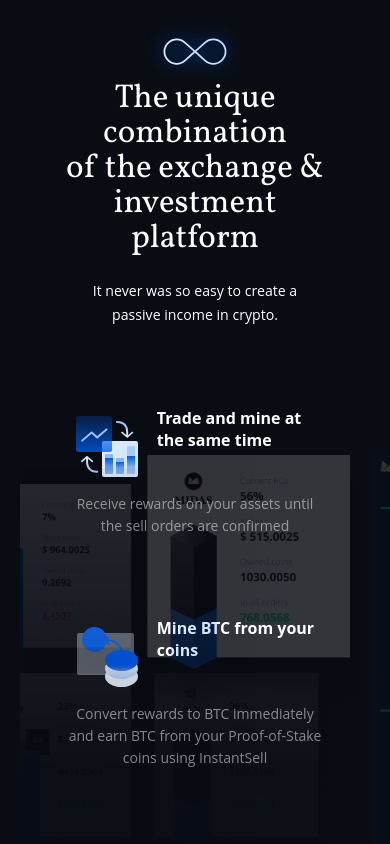
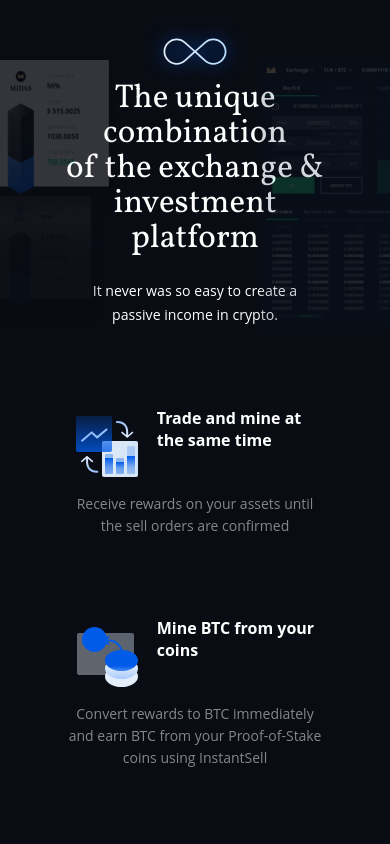
Before and after one commit to ZerdoX-x/combination-screen-test-task, a Vue app: page / in a window 390 px wide. Shown: the top 844 px of the page. Built offline with nearby package versions, Linux system fonts and the light colour scheme.

Commit message:
Background rewrote and now it's responsive

```diff
--- a/src/App.vue
+++ b/src/App.vue
@@ -22,6 +22,7 @@ export default {
   display flex
   overflow hidden
   min-height 100vh
+  position relative
 
 .app__content
   flex-grow 1
--- a/src/components/CombinationSection/-Background/CombinationSection-Background.vue
+++ b/src/components/CombinationSection/-Background/CombinationSection-Background.vue
@@ -1,17 +1,36 @@
 <template>
   <div class="background">
-    <img src="../../../assets/bg-left.png" alt="background image" />
-    <img src="../../../assets/bg-right.jpg" alt="background image" />
+    <img
+      class="background__image"
+      src="../../../assets/bg-left.png"
+      alt="background image"
+    />
+    <img
+      class="background__image"
+      src="../../../assets/bg-right.jpg"
+      alt="background image"
+    />
   </div>
 </template>
 
 <style lang="stylus" scoped>
 .background
+  left 0
+  top 60px
   position absolute
-  width 100%
-  height 100%
+  width 100vw
   display flex
   align-items center
   justify-content space-between
   opacity 0.17
+
+.background__image
+  height 650px
+  min-width 120px
+  @media screen and (max-width: 1090px)
+    height 70vw
+    &:first-of-type
+      transform translateX(-39%)
+    &:last-of-type
+      transform translateX(33%)
 </style>
--- a/src/components/CombinationSection/-Icon/Combination-Icon.vue
+++ b/src/components/CombinationSection/-Icon/Combination-Icon.vue
@@ -1,11 +1,7 @@
 <template>
   <div class="icon-wrapper">
     <div class="icon-top-indent" />
-    <svg
-      viewBox="0 0 168 105"
-      fill="none"
-      xmlns="http://www.w3.org/2000/svg"
-    >
+    <svg viewBox="0 0 168 105" fill="none" xmlns="http://www.w3.org/2000/svg">
       <g filter="url(#filter0_d)">
         <path
           fill-rule="evenodd"
--- a/src/components/CombinationSection/CombinationSection.vue
+++ b/src/components/CombinationSection/CombinationSection.vue
@@ -549,9 +549,6 @@ export default {
 </script>
 
 <style lang="stylus" scoped>
-.combination-section
-  position relative
-
 .combination-section__content
   z-index 1
   display flex
```
